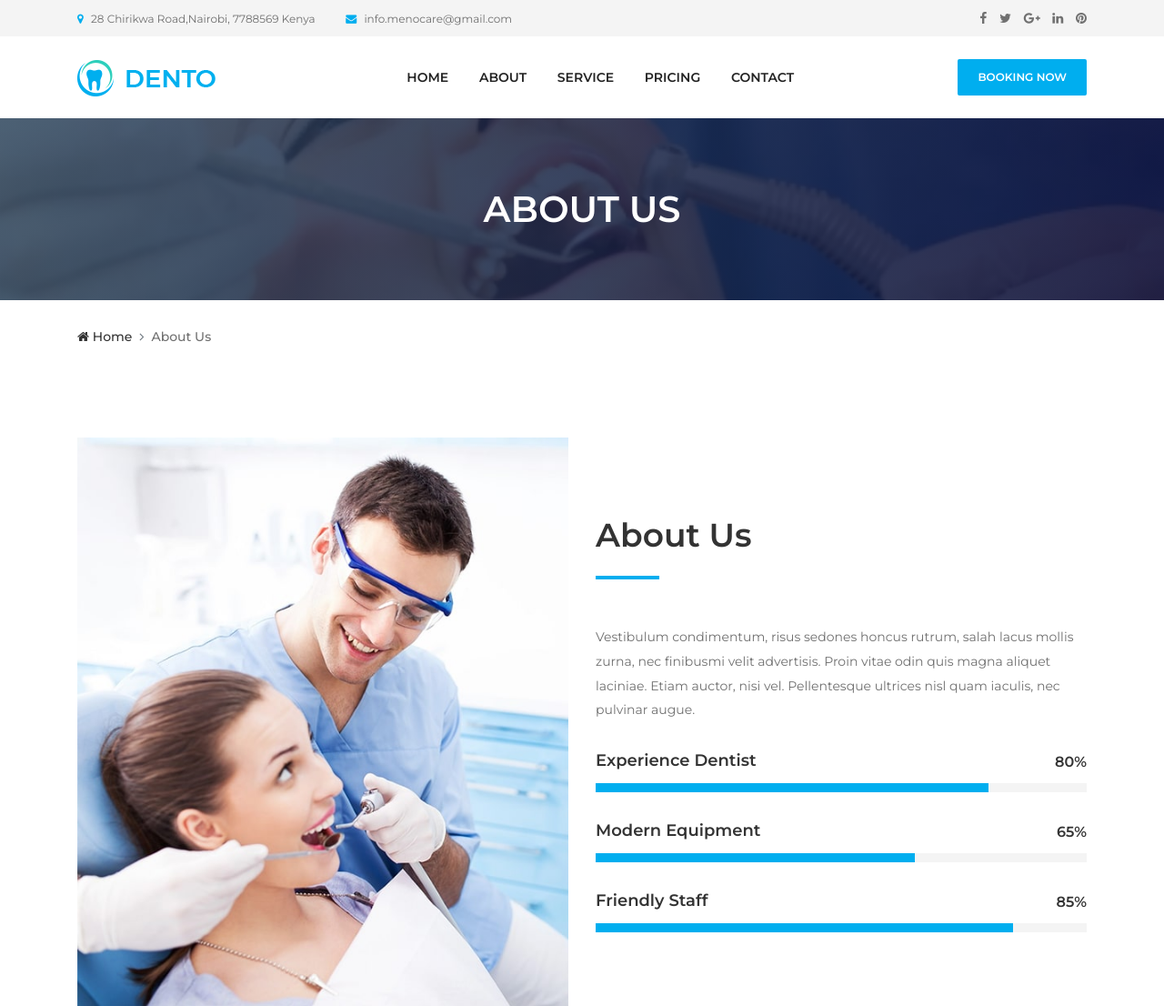
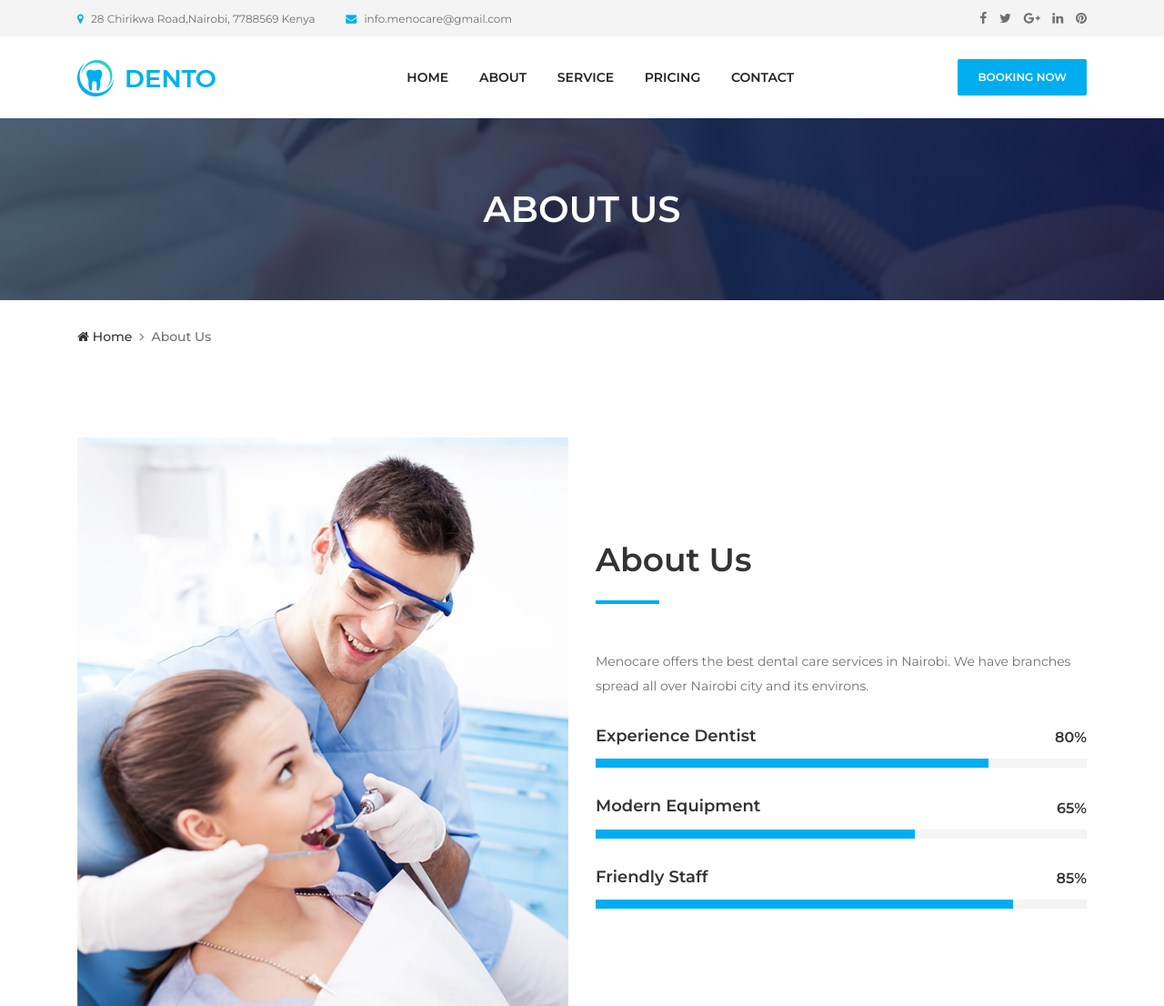
Before and after one commit to CleoMugs/dentist, a Django app: page /about.html in a window 1280 px wide. Shown: the top 1106 px of the page at 91% size. Run offline with Django 3.2, Linux system fonts and the light colour scheme; some libraries are stand-ins or nearby versions.

Commit message:
redesigned about file

```diff
--- a/menocare/templates/about.html
+++ b/menocare/templates/about.html
@@ -48,8 +48,7 @@
               <h2>About Us</h2>
               <div class="line"></div>
             </div>
-            <p>Vestibulum condimentum, risus sedones honcus rutrum, salah lacus mollis zurna, nec finibusmi velit advertisis. Proin vitae odin quis magna aliquet laciniae. Etiam auctor, nisi vel. Pellentesque ultrices nisl quam iaculis, nec pulvinar
-              augue.</p>
+            <p>Menocare offers the best dental care services in Nairobi. We have branches spread all over Nairobi city and its environs.</p>
 
             <!-- Single Skills Area -->
             <div class="single-skills-area mt-30">
```
